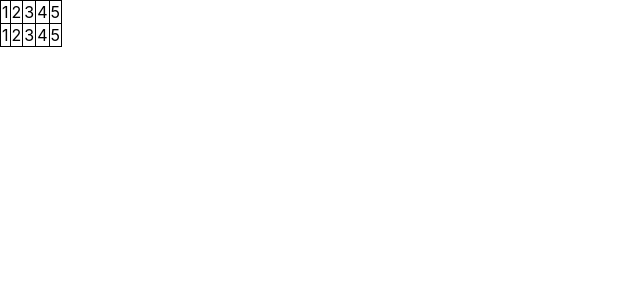
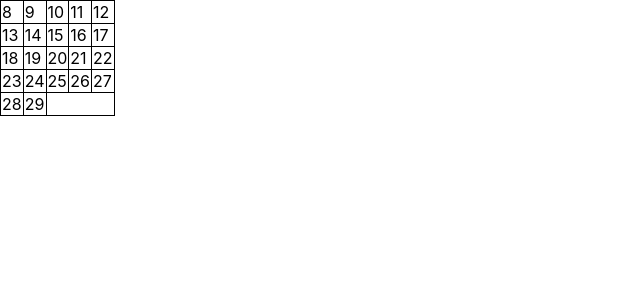
Before and after one commit to mccredie/crowdstreet, a React (Create React App) app: page / in a window 1280 px wide. Shown: the top 300 px of the page, without its empty margins (0-640 px from the left). Built offline with nearby package versions, Linux system fonts and the light colour scheme.

Commit message:
Sequence being generated.  Not in the right order yet, but seems like a good milestone.

```diff
--- a/src/App.js
+++ b/src/App.js
@@ -8,7 +8,7 @@ function App() {
     <div className="App">
       <header className="App-header">
       </header>
-      <Table />
+      <Table n={8} x={1} m={29} />
     </div>
   );
 }
--- a/src/components/Table.js
+++ b/src/components/Table.js
@@ -2,21 +2,41 @@ import React from "react";
 
 import "./Table.css";
 
-export default () => (
-    <table className="Table">
-      <tr>
-        <td>1</td>
-        <td>2</td>
-        <td>3</td>
-        <td>4</td>
-        <td>5</td>
-      </tr>
-      <tr>
-        <td>1</td>
-        <td>2</td>
-        <td>3</td>
-        <td>4</td>
-        <td>5</td>
-      </tr>
-    </table>
+const COL_COUNT = 5;
+
+
+
+const genSequence = (n, x, m) => {
+    const seq = [];
+    let value = n;
+    while (value <= m) {
+        seq.push(value);
+        value += x;
+    }
+    return seq;
+}
+
+const toSubseq = (seq, size) => {
+    const subseq = [];
+    for(let start=0; start <= seq.length; start += size) {
+        subseq.push(seq.slice(start, start+size));
+    }
+    return subseq;
+}
+
+const Row = ({values}) => (
+    <tr>
+        { values.map((val) => (<td>{val}</td>)) }
+    </tr>
 )
+
+export default ({n, x, m}) => {
+    const rows = toSubseq(genSequence(n, x, m), COL_COUNT);;
+    return (
+        <table className="Table">
+        {
+            rows.map((row) => (<Row values={row} />))
+        }
+        </table>
+    );
+}
```
